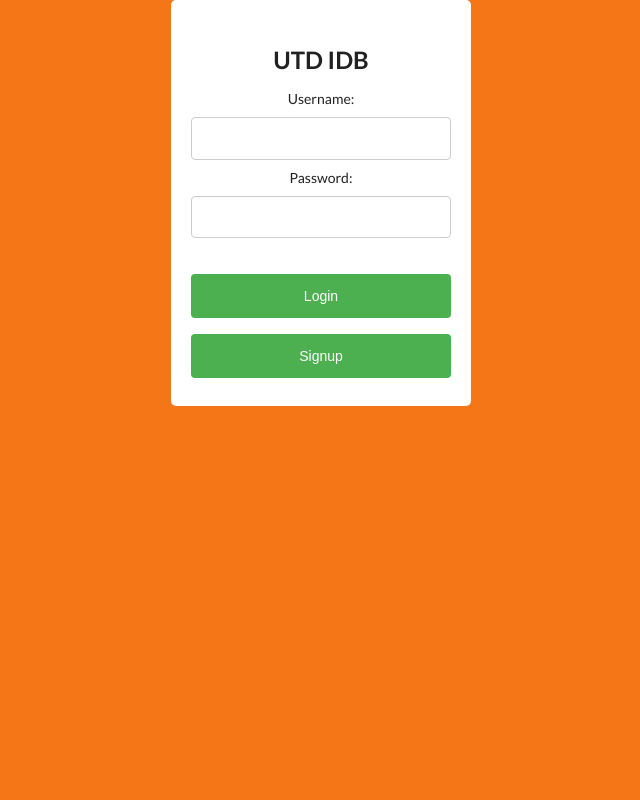
After one commit to NBillNye/UTD-IDB, a Django app: page /login in a window 1280 px wide. The commit adds this page. Shown: the whole page, without its empty margins (319-959 px from the left). Run offline with Django 4.2, Linux system fonts and the light colour scheme; parts of the project's set-up code (start-up, migrations or seed data) failed here and were passed over; some libraries are stand-ins or nearby versions.

Commit message:
create login system

```diff
--- a/Website/frontend/models.py
+++ b/Website/frontend/models.py
@@ -69,12 +69,12 @@ class Reply(models.Model):
 
 
 class Student(models.Model):
-    permissions = models.IntegerField(db_column='Permissions')  # Field name made lowercase.
+    permissions = models.IntegerField(db_column='Permissions', null=True)  # Field name made lowercase.
     netid = models.CharField(db_column='NetID', primary_key=True, max_length=11)  # Field name made lowercase.
     firstname = models.CharField(db_column='FirstName', max_length=15)  # Field name made lowercase.
     lastname = models.CharField(db_column='LastName', max_length=15)  # Field name made lowercase.
-    email = models.CharField(max_length=45)
-    password = models.CharField(db_column='Password', max_length=18, blank=True, null=True)  # Field name made lowercase.
+    email = models.CharField(max_length=50)
+    password = models.CharField(db_column='Password', max_length=20, blank=True, null=True)  # Field name made lowercase.
 
     class Meta:
         managed = False
--- /dev/null
+++ b/Website/frontend/templates/Login/index.html
@@ -0,0 +1,64 @@
+{% extends 'Shared/SharedView.html' %}
+
+{% block content %}
+<!DOCTYPE html>
+<html>
+  <head>
+    <title>Login</title>
+    <style>
+      body {
+        background-color: #f47616;
+      }
+      form {
+        background-color: #FFFFFF;
+        border-radius: 5px;
+        padding: 20px;
+        margin: 0 auto;
+        width: 300px;
+        text-align: center;
+      }
+      input[type=text], input[type=password] {
+        width: 100%;
+        padding: 12px 20px;
+        margin: 8px 0;
+        display: inline-block;
+        border: 1px solid #ccc;
+        border-radius: 4px;
+        box-sizing: border-box;
+      }
+      button {
+        background-color: #4CAF50;
+        color: white;
+        padding: 14px 20px;
+        margin: 8px 0;
+        border: none;
+        border-radius: 4px;
+        cursor: pointer;
+        width: 100%;
+      }
+      button:hover {
+        background-color: #45a049;
+      }
+      a {
+        color: white;
+      }
+    </style>
+  </head>
+  <body>
+    <form method="POST">
+      {% csrf_token %}
+      <h2>UTD IDB</h2>
+      <label for="username">Username:</label><br>
+      <input type="text" id="netid" name="netid"><br>
+      <label for="password">Password:</label><br>
+      <input type="password" id="password" name="password"><br><br>
+      <button type="submit">Login</button>
+      <button type="button"> <a href="/signup"> Signup</a></button>
+
+    </form>
+
+
+
+  </body>
+</html>
+{% endblock %}
--- a/Website/frontend/urls.py
+++ b/Website/frontend/urls.py
@@ -2,6 +2,7 @@ from django.urls import path, include
 from . import views
 from django.conf import settings
 from django.conf.urls.static import static
+from .views import login
 urlpatterns = [
     path("ThreadList", views.ThreadList, name="ThreadList"),
     path("Classes/<int:classId>/ThreadList", views.ThreadList, name="ThreadList"),
@@ -13,5 +14,8 @@ urlpatterns = [
     path("<int:classId>/ThreadList/uploadFile/", views.uploadFile,name="uploadFile"),
     path("<int:classId>/uploadFile", views.uploadFile,name="uploadFile"),
     path("LoginUser/<net_id>", views.LoginUser),
+    path('signup', views.signup, name="signup"),
+    path('login', views.login, name='login'),
+    path('logout', views.logout, name="logout"),
 ]
 urlpatterns += static(settings.MEDIA_URL, document_root=settings.MEDIA_ROOT)
--- a/Website/frontend/views.py
+++ b/Website/frontend/views.py
@@ -12,6 +12,10 @@ from django.views.generic import TemplateView
 from django.core.files.storage import FileSystemStorage
 from django.conf import settings
 from django.conf.urls.static import static
+from django.contrib import messages
+from django.contrib.auth import authenticate, login as auth_login, logout as auth_logout
+from django.contrib.auth.models import User
+from django.contrib.auth.hashers import make_password
 # Create your views here.
 
 @csrf_exempt
@@ -123,6 +127,57 @@ def CreateThread(request):
         return JsonResponse(newThread.threadid, safe=False)
     return render(request, "CreateThread/index.html", {})
 
+def signup(request):
+    if request.method == 'POST':
+        netid = request.POST.get('netid')
+        firstname = request.POST.get('firstname')
+        lastname = request.POST.get('lastname')
+        email = request.POST.get('email')
+        password = request.POST.get('password')
+        password2 = request.POST.get('password2')
+
+        myuser = User.objects.create_user(netid, email, password)
+        myuser.first_name = firstname
+        myuser.last_name = lastname
+        myuser.save()
+
+        password_hash = make_password(password[:30])
+        password_hash = password_hash[:30]
+        student = db.Student(permissions=0, netid=netid, firstname=firstname, lastname=lastname, email=email, password=password_hash)
+        student.save()
+        messages.success(request, "Your account has been successfully created!")
+
+        return redirect('login')
+    return render(request, "Signup/index.html", {})
+
+def login(request):
+    if request.method == 'POST':
+        username = request.POST.get('netid')
+        password = request.POST.get('password')
+        user = authenticate(request, username=username, password=password)
+
+        if user is not None:
+            auth_login(request, user)
+            student = db.Student.objects.filter(netid = username).first()
+            enrollment = db.Enrollment.objects.filter(student_netid = student).first()
+            request.session["net_id"] = username
+            return redirect('Classes')
+
+
+        else:
+            messages.error(request, "Invalid Login")
+            return redirect('login')
+
+    else:
+        return render(request, 'Login/index.html', {})
+
+
+
+def logout (request):
+    auth_logout(request)
+    messages.success(request, "Logged out successfully...")
+    return redirect('login')
+
 def LoginUser(request, net_id):
     student = db.Student.objects.filter(netid = net_id).first()
     # For testing at the moment, just grab the first class they're enrolled in
@@ -134,6 +189,7 @@ def LoginUser(request, net_id):
     request.session["class_id"] = enrollment.class_classid.classid
 
     return redirect('ThreadList')
+
 
 
 def __AskBert(query, thread):
```
Also changed, not shown: Website/frontend/templates/Classes/index.html (+20 -3 lines), Website/frontend/templates/Signup/index.html (added, +86 -0 lines), Website/frontend/templates/ThreadList/index.html (+21 -0 lines), Website/frontend/migrations/0001_initial.py (added).
